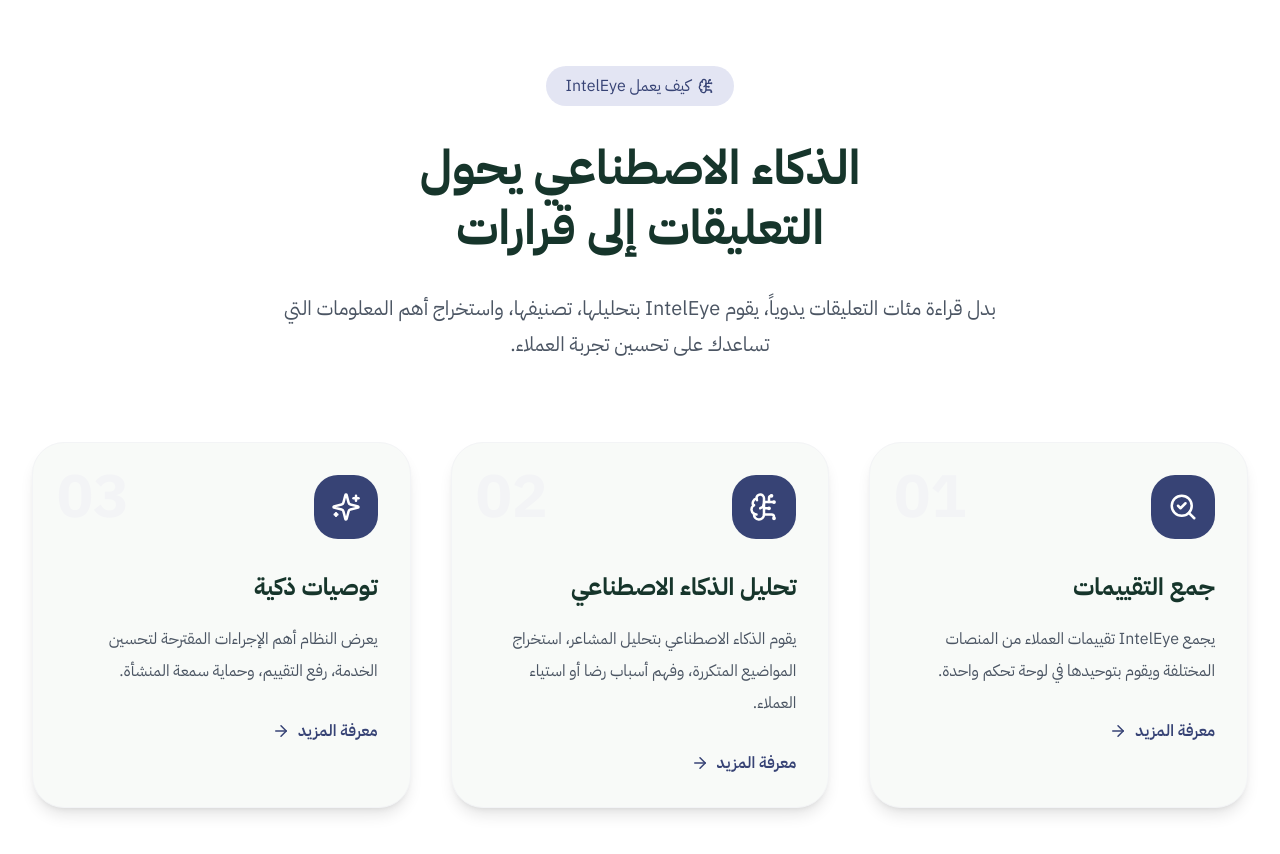
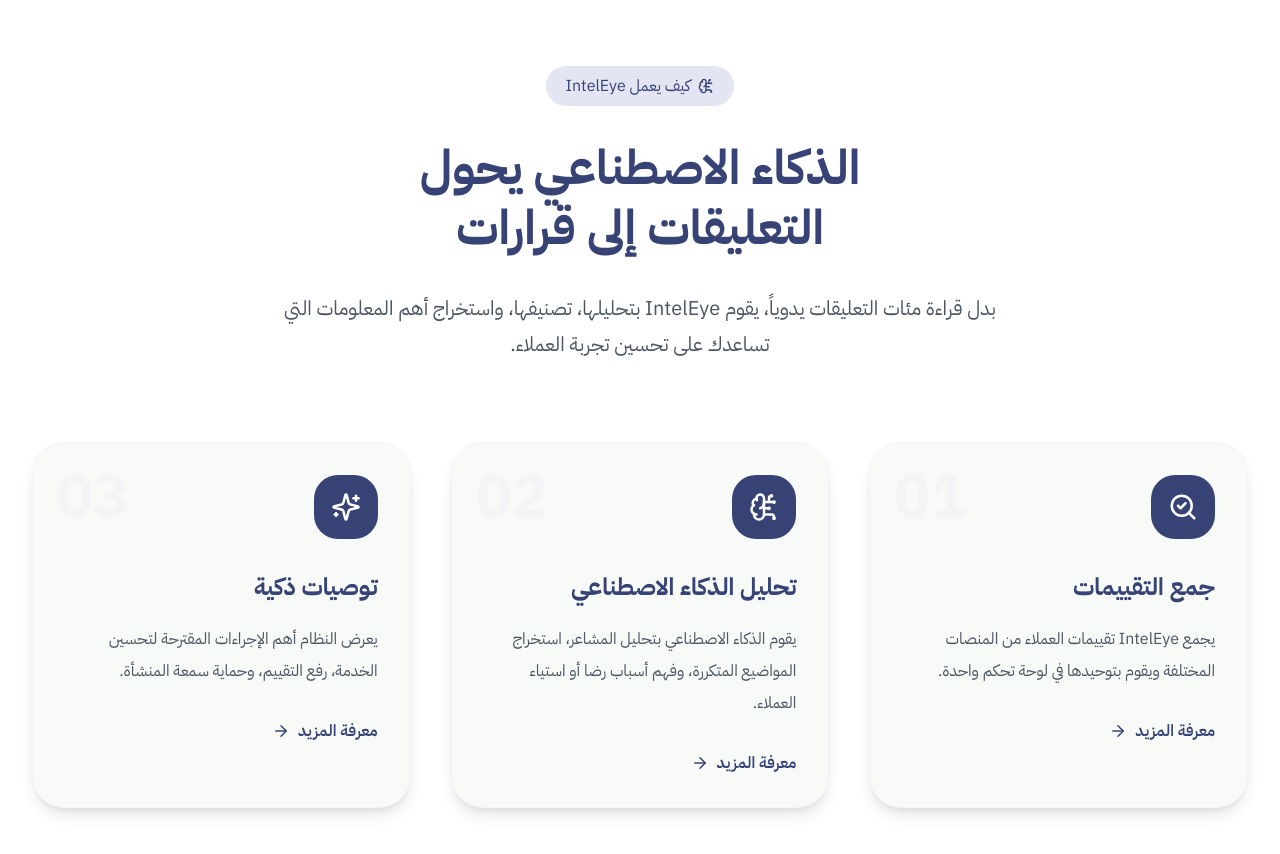
Before and after one commit to alaaalhrebi/inteleye, a Next.js app in the folder inteleye_project/: page / in a window 1280 px wide. Shown: the part 2780-3634 px from the top of the page. Built offline with nearby package versions, Linux system fonts and the light colour scheme.

Commit message:
Update AISection.tsx

```diff
--- a/inteleye_project/src/components/AISection.tsx
+++ b/inteleye_project/src/components/AISection.tsx
@@ -51,8 +51,7 @@ export default function AISection() {
 
           </span>
 
-          <h2 className="text-5xl font-bold text-[#16352B] mt-8 leading-tight">
-
+<h2 className="text-5xl font-bold text-primary mt-8 leading-tight">
             الذكاء الاصطناعي يحول
             <br />
             التعليقات إلى قرارات
@@ -117,8 +116,7 @@ export default function AISection() {
 
                 </div>
 
-                <h3 className="text-2xl font-bold text-[#16352B] mt-8">
-
+<h3 className="text-2xl font-bold text-primary mt-8">
                   {step.title}
 
                 </h3>
```
